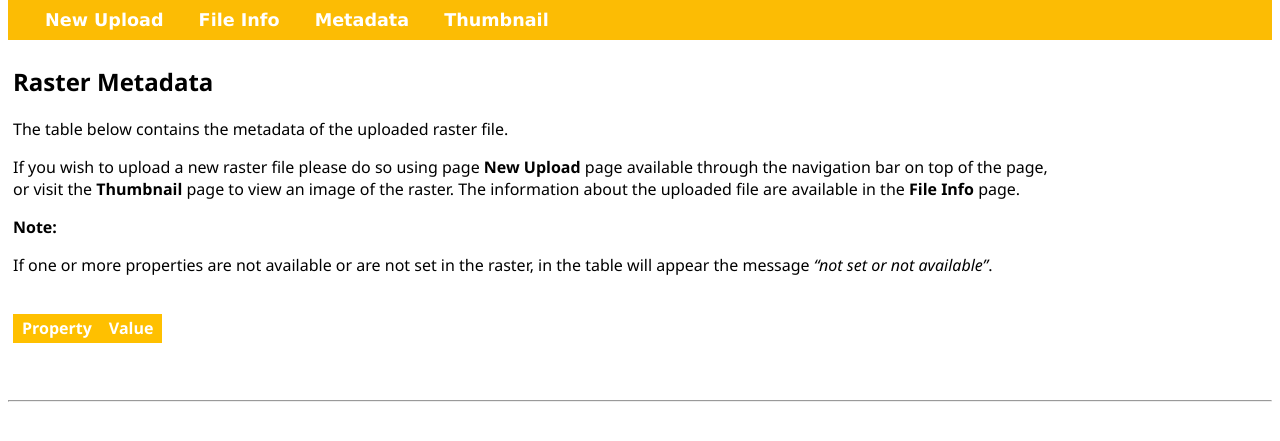
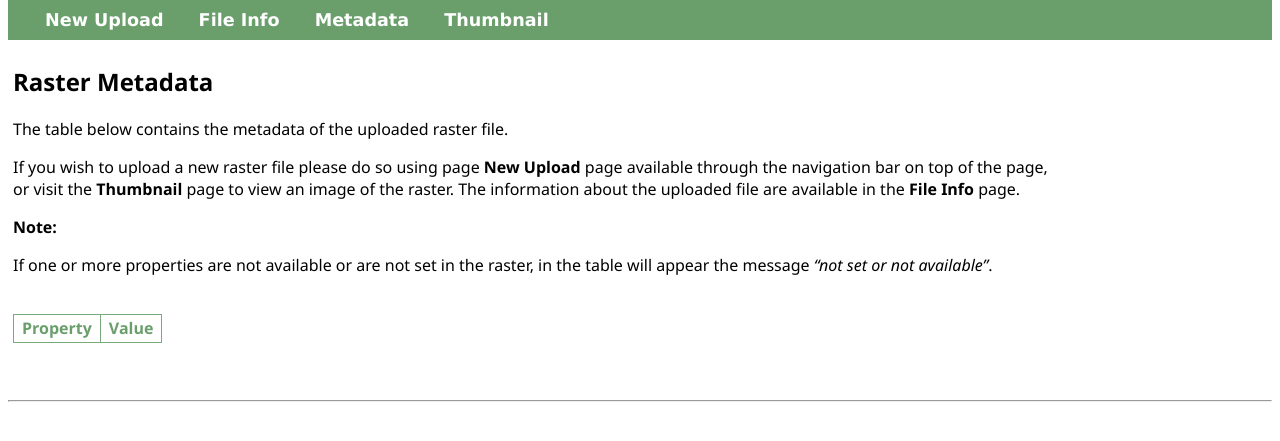
Before and after one commit to marcopizzolato-mp/flask-coding-challenge, a Flask app: template templates/metadata.html in a window 1280 px wide. Shown: the part 39-480 px from the top of the page. Run offline with Flask 2, Linux system fonts and the light colour scheme; the template is opened without the code that fills it, so the values that code supplies are empty.

Commit message:
feat: new style in css

```diff
--- a/static/site.css
+++ b/static/site.css
@@ -1,5 +1,5 @@
 .navbar {
-    background-color: rgb(252,188,4);
+    background-color: rgb(106,159,108);
     font-size: 1em;
     font-family:  'Lucida Sans Unicode','Trebuchet MS', 'Lucida Grande', 'Lucida Sans', Arial, sans-serif;
     color: white;
@@ -27,24 +27,24 @@
     font-family:'Segoe UI', Tahoma, Geneva, Verdana, sans-serif;
 }
 table{
-    border: 1.2px solid #FFC000;
+    border: 1.2px solid #7aa97c;
     border-collapse: collapse;
 }
 
 td.header {
-  border: 1.2px solid #FFC000;
-  background: #FFC000;
-  color: white;
+  border: 1.2px solid #7aa97c;
+  background: white;
+  color: #6a9f6c;
   font-weight: bold;
   padding: 2pt 6pt 2pt 6pt;
 }
 td.normal {
-  border: 1.2px solid #FFC000;
-  background:  #FFF2CC;
+  border: 1.2px solid #7aa97c;
+  background:  white;
   padding: 2pt 6pt 2pt 6pt;
 }
 img.logo {
-  width: 250px;
+  width: 450px;
   height: auto;
   padding-right: 0px;
   padding-top: 3px;
```
